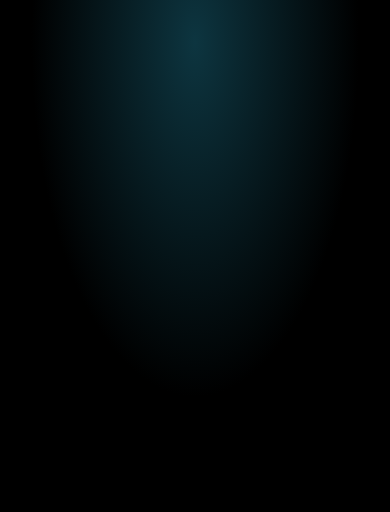
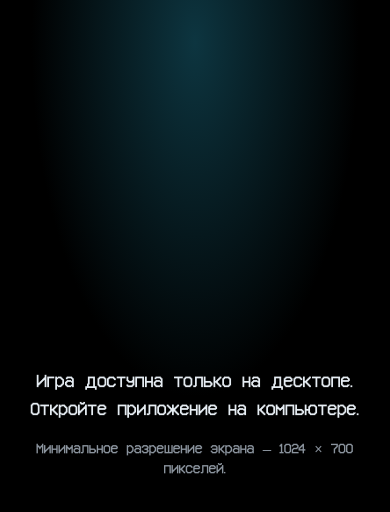
Before and after one commit to mikhailxrp/web_app_esckod, a Next.js app: page / in a window 390 px wide. Before the commit this address had no page. Shown: the top 512 px of the page. Built offline with nearby package versions, Linux system fonts and the light colour scheme.

Commit message:
feat(dashboard): add mobile block and mobile guard

```diff
--- a/app/globals.css
+++ b/app/globals.css
@@ -400,3 +400,22 @@
   /* [DASHBOARD] — добавить утилиты для dashboard-компонентов */
 
 }
+
+/* -----------------------------------------------------------
+   [MOBILE-BLOCK] — CSS-страховка от FOUC на планшетах
+   Скрывает контент до гидрации MobileGuard при узком viewport
+   ----------------------------------------------------------- */
+
+.mobile-block-fallback {
+  display: none;
+}
+
+@media (max-width: 1023px), (max-height: 699px) {
+  html[data-device='tablet'] body > :not(.mobile-block-fallback) {
+    display: none;
+  }
+
+  html[data-device='tablet'] .mobile-block-fallback {
+    display: flex;
+  }
+}
--- a/app/layout.tsx
+++ b/app/layout.tsx
@@ -1,19 +1,52 @@
-import type { Metadata } from "next";
-import "./globals.css";
+import type { Metadata } from 'next';
+import { headers } from 'next/headers';
+import { MobileBlock } from '@/components/mobile-block/MobileBlock';
+import { MobileGuard } from '@/components/mobile-block/MobileGuard';
+import {
+  MOBILE_BLOCK_SUBTITLE,
+  MOBILE_BLOCK_TITLE,
+} from '@/constants/mobileBlockText';
+import { detectDeviceFromHeaders } from '@/lib/device-detection';
+import './globals.css';
 
 export const metadata: Metadata = {
-  title: "Код доступа: корпорация",
-  description: "Детективная игра",
+  title: 'Код доступа: корпорация',
+  description: 'Детективная игра',
 };
 
-export default function RootLayout({
+export default async function RootLayout({
   children,
 }: Readonly<{
   children: React.ReactNode;
-}>) {
+}>): Promise<React.ReactElement> {
+  const device = detectDeviceFromHeaders(await headers());
+
+  if (device === 'phone') {
+    return (
+      <html lang="ru" data-device={device}>
+        <body>
+          <MobileBlock />
+        </body>
+      </html>
+    );
+  }
+
   return (
-    <html lang="ru">
-      <body className="antialiased">{children}</body>
+    <html lang="ru" data-device={device}>
+      <body className="antialiased">
+        <div
+          className="mobile-block-fallback flex min-h-screen flex-col items-center justify-center px-6 text-center"
+          aria-hidden="true"
+        >
+          <p className="max-w-lg font-mono text-lg text-content-primary sm:text-xl">
+            {MOBILE_BLOCK_TITLE}
+          </p>
+          <p className="mt-4 max-w-lg font-mono text-sm text-content-secondary">
+            {MOBILE_BLOCK_SUBTITLE}
+          </p>
+        </div>
+        <MobileGuard initialDevice={device}>{children}</MobileGuard>
+      </body>
     </html>
   );
 }
--- a/components/game/DashboardClient.tsx
+++ b/components/game/DashboardClient.tsx
@@ -1,11 +1,11 @@
-'use client';
+"use client";
 
-import Image from 'next/image';
-import type { MissionType } from '@prisma/client';
-import { StatusBar } from '@/components/game/StatusBar';
-import { MissionCard } from '@/components/game/MissionCard';
+import Image from "next/image";
+import type { MissionType } from "@prisma/client";
+import { StatusBar } from "@/components/game/StatusBar";
+import { MissionCard } from "@/components/game/MissionCard";
 
-const MISSION_ORDER: MissionType[] = ['CRACK', 'DECIPHER', 'RDP'];
+const MISSION_ORDER: MissionType[] = ["CRACK", "DECIPHER", "RDP"];
 
 interface DashboardClientProps {
   activeMissionTypes: MissionType[];
@@ -37,7 +37,9 @@ function ChatPanel({ label }: ChatPanelProps): React.ReactElement {
           className="block overflow-hidden whitespace-nowrap font-mono text-game-xs text-border tracking-[-0.05em]"
           aria-hidden="true"
         >
-          ////////////////////////////////////////////////////////////////////
+          {
+            "////////////////////////////////////////////////////////////////////"
+          }
         </span>
       </div>
 
@@ -88,7 +90,6 @@ export function DashboardClient({
 
   return (
     <div className="flex min-h-screen flex-col gap-6 px-11 py-6">
-
       {/* Top bar: status + hint */}
       <div className="flex items-start justify-between gap-4">
         <StatusBar />
@@ -106,10 +107,8 @@ export function DashboardClient({
 
       {/* Main grid: left column + right sidebar */}
       <div className="flex flex-1 gap-6">
-
         {/* Left column: mission cards section + operation history */}
         <div className="flex min-w-0 flex-1 flex-col gap-6">
-
           {/* Mission cards section */}
           <section
             className="rounded-game-lg border border-border p-4"
--- a/components/game/MissionCard.tsx
+++ b/components/game/MissionCard.tsx
@@ -1,10 +1,10 @@
-'use client';
+"use client";
 
-import Image from 'next/image';
-import { useForm } from 'react-hook-form';
-import { zodResolver } from '@hookform/resolvers/zod';
-import { useState, useEffect, useCallback } from 'react';
-import type { MissionType } from '@prisma/client';
+import Image from "next/image";
+import { useForm } from "react-hook-form";
+import { zodResolver } from "@hookform/resolvers/zod";
+import { useState, useEffect, useCallback } from "react";
+import type { MissionType } from "@prisma/client";
 import {
   crackLaunchSchema,
   decipherLaunchSchema,
@@ -12,7 +12,7 @@ import {
   type CrackLaunchInput,
   type DecipherLaunchInput,
   type RdpLaunchInput,
-} from '@/lib/validations/missions';
+} from "@/lib/validations/missions";
 
 // ─── Static config per mission type ──────────────────────────────────────────
 
@@ -24,32 +24,32 @@ interface MissionConfig {
 
 const MISSION_CONFIG: Record<MissionType, MissionConfig> = {
   CRACK: {
-    label: 'Взломщик',
-    iconSrc: '/assets/img/icon/cracker-icon.svg',
-    iconAlt: 'Иконка миссии Взломщик',
+    label: "Взломщик",
+    iconSrc: "/assets/img/icon/cracker-icon.svg",
+    iconAlt: "Иконка миссии Взломщик",
   },
   DECIPHER: {
-    label: 'Дешифратор',
-    iconSrc: '/assets/img/icon/decoder-icon.svg',
-    iconAlt: 'Иконка миссии Дешифратор',
+    label: "Дешифратор",
+    iconSrc: "/assets/img/icon/decoder-icon.svg",
+    iconAlt: "Иконка миссии Дешифратор",
   },
   RDP: {
-    label: 'Удаленный доступ',
-    iconSrc: '/assets/img/icon/remote-access-icon.svg',
-    iconAlt: 'Иконка миссии Удаленный доступ',
+    label: "Удаленный доступ",
+    iconSrc: "/assets/img/icon/remote-access-icon.svg",
+    iconAlt: "Иконка миссии Удаленный доступ",
   },
 };
 
 // ─── Shared field + button styles ────────────────────────────────────────────
 
 const INPUT_CLASS =
-  'h-input-height w-full rounded-game-lg border border-border bg-bg-input px-4 font-mono text-game-base text-content-primary placeholder:text-content-muted focus:border-border-focus focus:shadow-game-focus focus:outline-none';
+  "h-input-height w-full rounded-game-lg border border-border bg-bg-input px-4 font-mono text-game-base text-content-primary placeholder:text-content-muted focus:border-border-focus focus:shadow-game-focus focus:outline-none";
 
-const LABEL_CLASS = 'font-mono text-game-base text-content-secondary';
+const LABEL_CLASS = "font-mono text-game-base text-content-secondary";
 
 // Кнопка визуально активна (как в референсе), функционально подключается в Phase 11/12/14
 const SUBMIT_BTN_CLASS =
-  'mt-2 h-input-height w-full rounded-game-full bg-accent font-mono text-game-sm uppercase tracking-game-wide text-content-inverse';
+  "mt-2 h-input-height w-full rounded-game-full bg-accent font-mono text-game-sm uppercase tracking-game-wide text-content-inverse";
 
 // ─── Form: CRACK ──────────────────────────────────────────────────────────────
 
@@ -59,38 +59,48 @@ function CrackForm(): React.ReactElement {
     formState: { errors },
   } = useForm<CrackLaunchInput>({
     resolver: zodResolver(crackLaunchSchema),
-    mode: 'onChange',
+    mode: "onChange",
   });
 
   return (
     <form className="mx-auto flex w-full max-w-[420px] flex-col gap-5">
       <div className="flex flex-col gap-2">
-        <label htmlFor="crack-url" className={LABEL_CLASS}>Ссылка</label>
+        <label htmlFor="crack-url" className={LABEL_CLASS}>
+          Ссылка
+        </label>
         <input
-          {...register('url')}
+          {...register("url")}
           id="crack-url"
           type="url"
           aria-invalid={Boolean(errors.url)}
           className={INPUT_CLASS}
         />
         {errors.url ? (
-          <p className="font-mono text-game-sm text-semantic-error" role="alert">
+          <p
+            className="font-mono text-game-sm text-semantic-error"
+            role="alert"
+          >
             {errors.url.message}
           </p>
         ) : null}
       </div>
 
       <div className="flex flex-col gap-2">
-        <label htmlFor="crack-login" className={LABEL_CLASS}>Почта</label>
+        <label htmlFor="crack-login" className={LABEL_CLASS}>
+          Почта
+        </label>
         <input
-          {...register('login')}
+          {...register("login")}
           id="crack-login"
           type="email"
           aria-invalid={Boolean(errors.login)}
           className={INPUT_CLASS}
         />
         {errors.login ? (
-          <p className="font-mono text-game-sm text-semantic-error" role="alert">
+          <p
+            className="font-mono text-game-sm text-semantic-error"
+            role="alert"
+          >
             {errors.login.message}
           </p>
         ) : null}
@@ -112,38 +122,48 @@ function DecipherForm(): React.ReactElement {
     formState: { errors },
   } = useForm<DecipherLaunchInput>({
     resolver: zodResolver(decipherLaunchSchema),
-    mode: 'onChange',
+    mode: "onChange",
   });
 
   return (
     <form className="mx-auto flex w-full max-w-[420px] flex-col gap-5">
       <div className="flex flex-col gap-2">
-        <label htmlFor="decipher-folderPath" className={LABEL_CLASS}>Ссылка / путь</label>
+        <label htmlFor="decipher-folderPath" className={LABEL_CLASS}>
+          Ссылка / путь
+        </label>
         <input
-          {...register('folderPath')}
+          {...register("folderPath")}
           id="decipher-folderPath"
           type="text"
           aria-invalid={Boolean(errors.folderPath)}
           className={INPUT_CLASS}
         />
         {errors.folderPath ? (
-          <p className="font-mono text-game-sm text-semantic-error" role="alert">
+          <p
+            className="font-mono text-game-sm text-semantic-error"
+            role="alert"
+          >
             {errors.folderPath.message}
           </p>
         ) : null}
       </div>
 
       <div className="flex flex-col gap-2">
-        <label htmlFor="decipher-cipherKey" className={LABEL_CLASS}>Ключ</label>
+        <label htmlFor="decipher-cipherKey" className={LABEL_CLASS}>
+          Ключ
+        </label>
         <input
-          {...register('cipherKey')}
+          {...register("cipherKey")}
           id="decipher-cipherKey"
           type="text"
           aria-invalid={Boolean(errors.cipherKey)}
           className={INPUT_CLASS}
         />
         {errors.cipherKey ? (
-          <p className="font-mono text-game-sm text-semantic-error" role="alert">
+          <p
+            className="font-mono text-game-sm text-semantic-error"
+            role="alert"
+          >
             {errors.cipherKey.message}
           </p>
         ) : null}
@@ -164,22 +184,27 @@ function RdpForm(): React.ReactElement {
     formState: { errors },
   } = useForm<RdpLaunchInput>({
     resolver: zodResolver(rdpLaunchSchema),
-    mode: 'onChange',
+    mode: "onChange",
   });
 
   return (
     <form className="mx-auto flex w-full max-w-[420px] flex-col gap-5">
       <div className="flex flex-col gap-2">
-        <label htmlFor="rdp-ip" className={LABEL_CLASS}>IP адрес</label>
+        <label htmlFor="rdp-ip" className={LABEL_CLASS}>
+          IP адрес
+        </label>
         <input
-          {...register('ip')}
+          {...register("ip")}
           id="rdp-ip"
           type="text"
           aria-invalid={Boolean(errors.ip)}
           className={INPUT_CLASS}
         />
         {errors.ip ? (
-          <p className="font-mono text-game-sm text-semantic-error" role="alert">
+          <p
+            className="font-mono text-game-sm text-semantic-error"
+            role="alert"
+          >
             {errors.ip.message}
           </p>
         ) : null}
@@ -214,14 +239,14 @@ function MissionModal({
 
   const handleKeyDown = useCallback(
     (e: KeyboardEvent) => {
-      if (e.key === 'Escape') onClose();
+      if (e.key === "Escape") onClose();
     },
     [onClose],
   );
 
   useEffect(() => {
-    document.addEventListener('keydown', handleKeyDown);
-    return () => document.removeEventListener('keydown', handleKeyDown);
+    document.addEventListener("keydown", handleKeyDown);
+    return () => document.removeEventListener("keydown", handleKeyDown);
   }, [handleKeyDown]);
 
   return (
@@ -254,7 +279,9 @@ function MissionModal({
               className="block overflow-hidden whitespace-nowrap font-mono text-game-xs text-border tracking-[-0.05em]"
               aria-hidden="true"
             >
-              ////////////////////////////////////////////////////////////////////
+              {
+                "////////////////////////////////////////////////////////////////////"
+              }
             </span>
           </div>
 
@@ -333,7 +360,10 @@ export function MissionCard({
       </article>
 
       {isOpen ? (
-        <MissionModal missionType={missionType} onClose={() => setIsOpen(false)} />
+        <MissionModal
+          missionType={missionType}
+          onClose={() => setIsOpen(false)}
+        />
       ) : null}
     </>
   );
--- /dev/null
+++ b/components/mobile-block/MobileBlock.tsx
@@ -0,0 +1,21 @@
+import {
+  MOBILE_BLOCK_SUBTITLE,
+  MOBILE_BLOCK_TITLE,
+} from '@/constants/mobileBlockText';
+
+export function MobileBlock(): React.ReactElement {
+  return (
+    <main
+      className="flex min-h-screen flex-col items-center justify-center px-6 text-center"
+      role="alert"
+      aria-live="polite"
+    >
+      <p className="max-w-lg font-mono text-lg text-content-primary sm:text-xl">
+        {MOBILE_BLOCK_TITLE}
+      </p>
+      <p className="mt-4 max-w-lg font-mono text-sm text-content-secondary">
+        {MOBILE_BLOCK_SUBTITLE}
+      </p>
+    </main>
+  );
+}
--- /dev/null
+++ b/components/mobile-block/MobileGuard.tsx
@@ -0,0 +1,40 @@
+'use client';
+
+import { useEffect, useState } from 'react';
+import type { Device } from '@/lib/device-detection';
+import { isBlockedByViewport } from '@/lib/device-detection-client';
+import { MobileBlock } from './MobileBlock';
+
+interface MobileGuardProps {
+  initialDevice: Device;
+  children: React.ReactNode;
+}
+
+export function MobileGuard({
+  initialDevice,
+  children,
+}: MobileGuardProps): React.ReactElement {
+  const [blocked, setBlocked] = useState(() => {
+    if (typeof window === 'undefined') return false;
+    return isBlockedByViewport(initialDevice);
+  });
+
+  useEffect(() => {
+    const update = (): void => {
+      setBlocked(isBlockedByViewport(initialDevice));
+    };
+
+    update();
+    window.addEventListener('resize', update);
+    window.addEventListener('orientationchange', update);
+
+    return () => {
+      window.removeEventListener('resize', update);
+      window.removeEventListener('orientationchange', update);
+    };
+  }, [initialDevice]);
+
+  if (blocked) return <MobileBlock />;
+
+  return <>{children}</>;
+}
--- /dev/null
+++ b/constants/mobileBlockText.ts
@@ -0,0 +1,5 @@
+export const MOBILE_BLOCK_TITLE =
+  'Игра доступна только на десктопе. Откройте приложение на компьютере.';
+
+export const MOBILE_BLOCK_SUBTITLE =
+  'Минимальное разрешение экрана — 1024 × 700 пикселей.';
--- /dev/null
+++ b/lib/device-detection-client.ts
@@ -0,0 +1,18 @@
+import { MIN_VIEWPORT_HEIGHT, MIN_VIEWPORT_WIDTH } from '@/constants/screenRequirements';
+import type { Device } from './device-detection';
+
+export function isBlockedByViewport(device: Device): boolean {
+  const w = window.innerWidth;
+  const h = window.innerHeight;
+
+  if (w < MIN_VIEWPORT_WIDTH || h < MIN_VIEWPORT_HEIGHT) return true;
+
+  const isTouch = window.matchMedia('(pointer: coarse)').matches;
+  const isLikelyTablet = navigator.maxTouchPoints > 1;
+
+  if (device === 'unknown' && (isTouch || isLikelyTablet)) {
+    return true;
+  }
+
+  return false;
+}
--- /dev/null
+++ b/lib/device-detection.ts
@@ -0,0 +1,15 @@
+export type Device = 'phone' | 'tablet' | 'desktop' | 'unknown';
+
+const PHONE_REGEX = /Mobi|iPhone|iPod|Android.*Mobile|BlackBerry|Opera Mini/i;
+const TABLET_REGEX = /iPad|Android(?!.*Mobile)|Tablet|PlayBook|Kindle|Silk/i;
+
+export function detectDeviceFromHeaders(h: Headers): Device {
+  const ua = h.get('user-agent') ?? '';
+  const uaChMobile = h.get('sec-ch-ua-mobile');
+
+  if (uaChMobile === '?1') return 'phone';
+  if (PHONE_REGEX.test(ua)) return 'phone';
+  if (TABLET_REGEX.test(ua)) return 'tablet';
+  if (uaChMobile === '?0') return 'desktop';
+  return 'unknown';
+}
```
Also changed, not shown: 1 other file (tests, documents, lock files or other folders).
